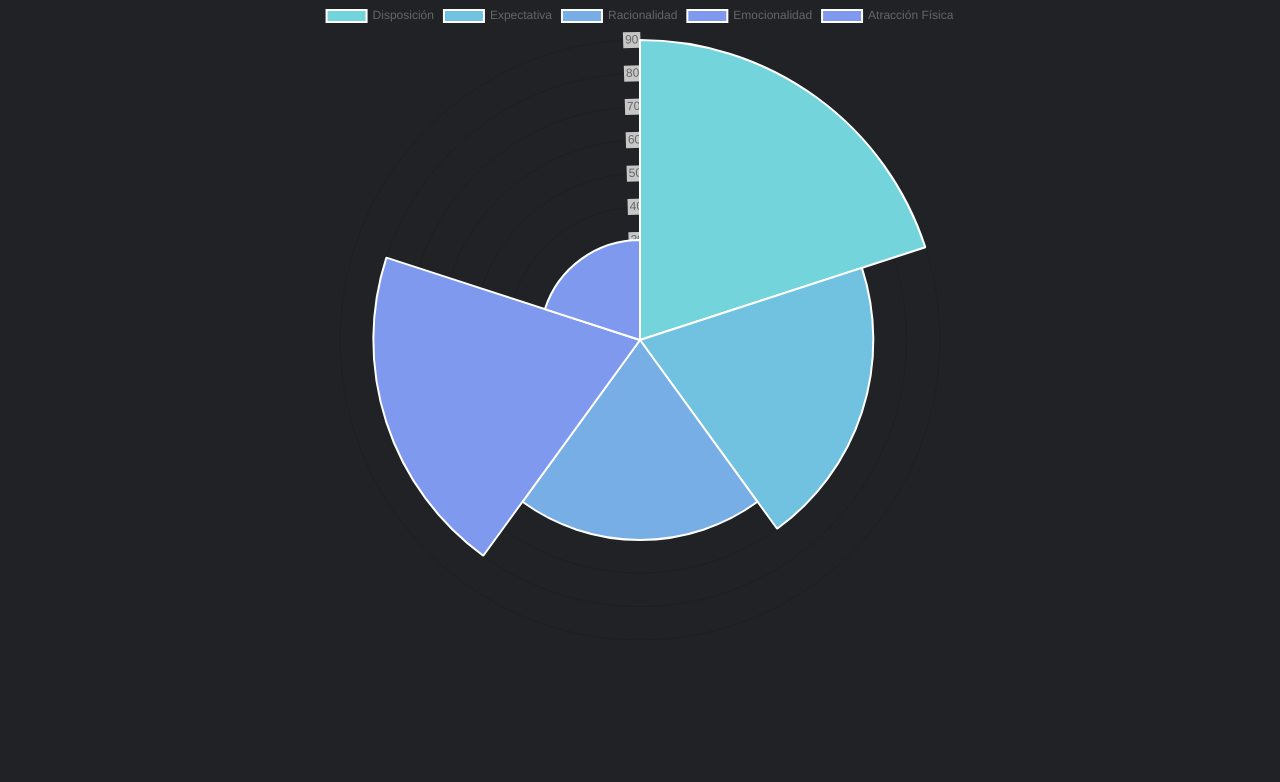
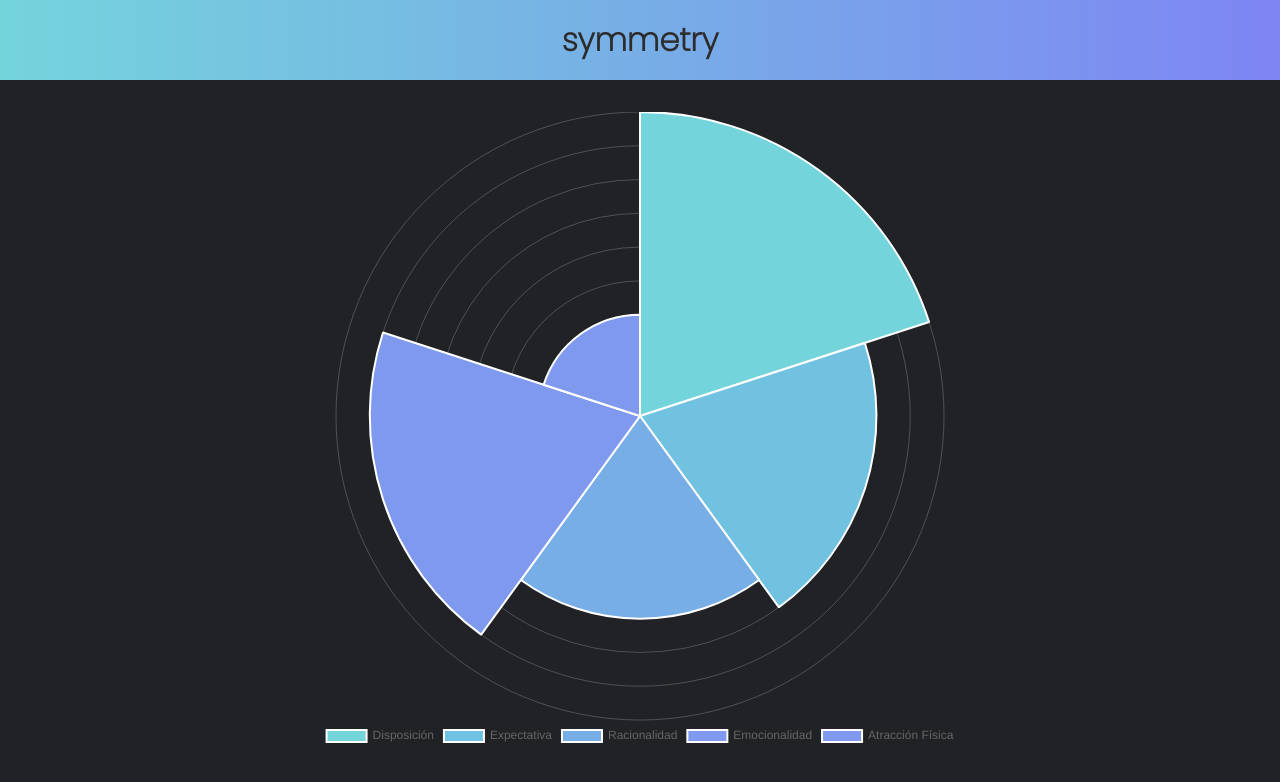
Before and after one commit to conilastra/symmetry, a React (Create React App) app: page / in a window 1280 px wide. Shown: the top 782 px of the page. Built offline with nearby package versions, Linux system fonts and the light colour scheme; a web font is replaced by a local one.

Commit message:
add header

```diff
--- a/src/App.css
+++ b/src/App.css
@@ -3,8 +3,26 @@
 	justify-content: center;
 }
 
+.banner {
+	background: rgb(116, 212, 220);
+	background: linear-gradient(
+		90deg,
+		rgba(116, 212, 220, 1) 0%,
+		rgba(119, 174, 230, 1) 50%,
+		rgba(126, 133, 244, 1) 100%
+	);
+	color: var(--gray);
+	margin-bottom: 2rem;
+	text-align: center;
+}
+
+.logo {
+	margin-top: 0;
+	margin-bottom: 1rem;
+	padding: 1rem;
+}
+
 .data-description {
-	border-radius: 10px;
 	margin-top: 2rem;
 	padding: .5rem 1rem;
 }
--- a/src/App.js
+++ b/src/App.js
@@ -1,5 +1,5 @@
 import React, { useState, useEffect } from 'react';
-import { find, propEq, prop } from 'ramda';
+import { find, propEq, prop, reduce } from 'ramda';
 import { Polar } from 'react-chartjs-2';
 
 import { data, rawData } from './data-provider';
@@ -15,14 +15,36 @@ const App = () => {
 			} else {
 				setSelectedData(null);
 			}
-		}
+		},
+		legend: {
+			display: true,
+			position: 'bottom'
+		},
+
+		scale: {
+			ticks: {
+			   display: false,
+			},
+			drawTicks: {
+				display: false,
+			},
+			gridLines: {
+				color: '#ffffff36',
+			},
+		 }
+
 	};
 
 	return (
+		<>
+		<header className="banner">
+			<h1 className="logo">symmetry</h1>
+		</header>
 		<main>
 			<Polar data={data} options={options} />
 			<Description selectedData={selectedData} />
 		</main>
+		</>
 	);
 };
 
--- a/src/index.css
+++ b/src/index.css
@@ -3,6 +3,7 @@
 	--poppins: 'Poppins', sans-serif;
 	--lexend: 'Lexend Zetta', sans-serif;
 	--dark-gray: #202225;
+	--gray: #2d2c2c;
 }
 
 body {
```
